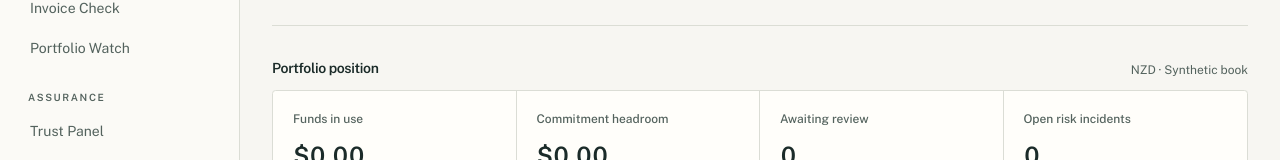
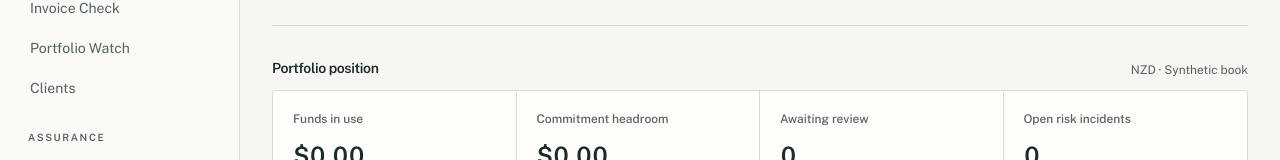
Before and after one commit to roshanaryal1/credit-desk, a Next.js app: page / in a window 1280 px wide. Shown: the part 186-346 px from the top of the page. Built offline with nearby package versions, Linux system fonts and the light colour scheme; no server answers; the database is empty.

Commit message:
feat(client): add relationship directory to institutional navigation

```diff
--- a/components/nav.tsx
+++ b/components/nav.tsx
@@ -12,6 +12,7 @@ const GROUPS = [
       { href: "/", label: "Overview" },
       { href: "/batches", label: "Invoice Check" },
       { href: "/watch", label: "Portfolio Watch" },
+      { href: "/clients", label: "Clients" },
     ],
   },
   {
```
